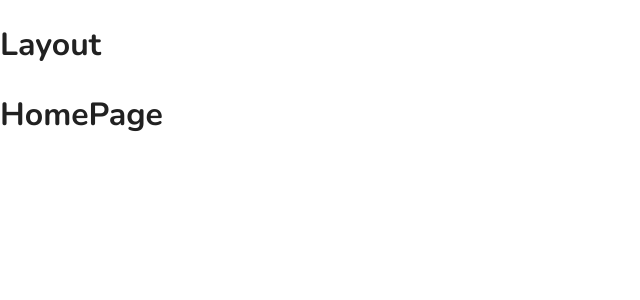
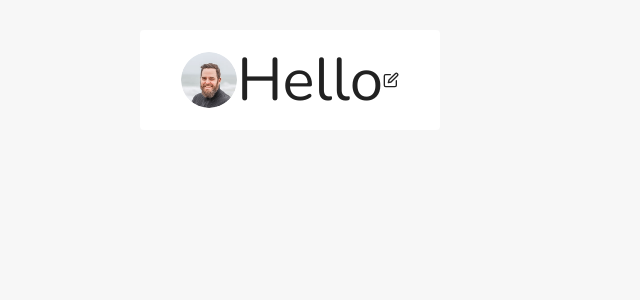
Before and after one commit to the-arcade-01/Sociot, a React (Create React App) app: page / in a window 1280 px wide. Shown: the top 300 px of the page, without its empty margins (0-640 px from the left). Built offline with nearby package versions, Linux system fonts and the light colour scheme.

Commit message:
profile card 50% done

```diff
--- a/src/App.js
+++ b/src/App.js
@@ -14,6 +14,11 @@ const theme = createTheme({
     fontFamily: "Nunito",
   },
   shadows: Array(25).fill("none"),
+  palette: {
+    background: {
+      default: "#f7f7f7;",
+    },
+  },
 });
 
 const App = () => {
--- a/src/components/Layout.js
+++ b/src/components/Layout.js
@@ -1,10 +1,34 @@
 import React from "react";
+
+import Typography from "@mui/material/Typography";
+import Paper from "@mui/material/Paper";
+import Avatar from "@mui/material/Avatar";
+
+import { FiEdit } from "react-icons/fi";
 
 const Layout = ({ children }) => {
   return (
-    <div>
-      <h1>Layout</h1>
-      {children}
+    <div style={{ padding: "30px 140px" }}>
+      <section>
+        <Paper
+          sx={{
+            background: "#fff",
+            width: "300px",
+            height: "100px",
+            display: "flex",
+            justifyContent: "center",
+            alignItems: "center",
+          }}
+        >
+          <Avatar
+            alt="avatar"
+            src="images/UA6.png"
+            sx={{ width: 56, height: 56 }}
+          />
+          <Typography variant="h2">Hello</Typography>
+          <FiEdit />
+        </Paper>
+      </section>
     </div>
   );
 };
```
Also changed, not shown: public/images/UA6.png (added).
